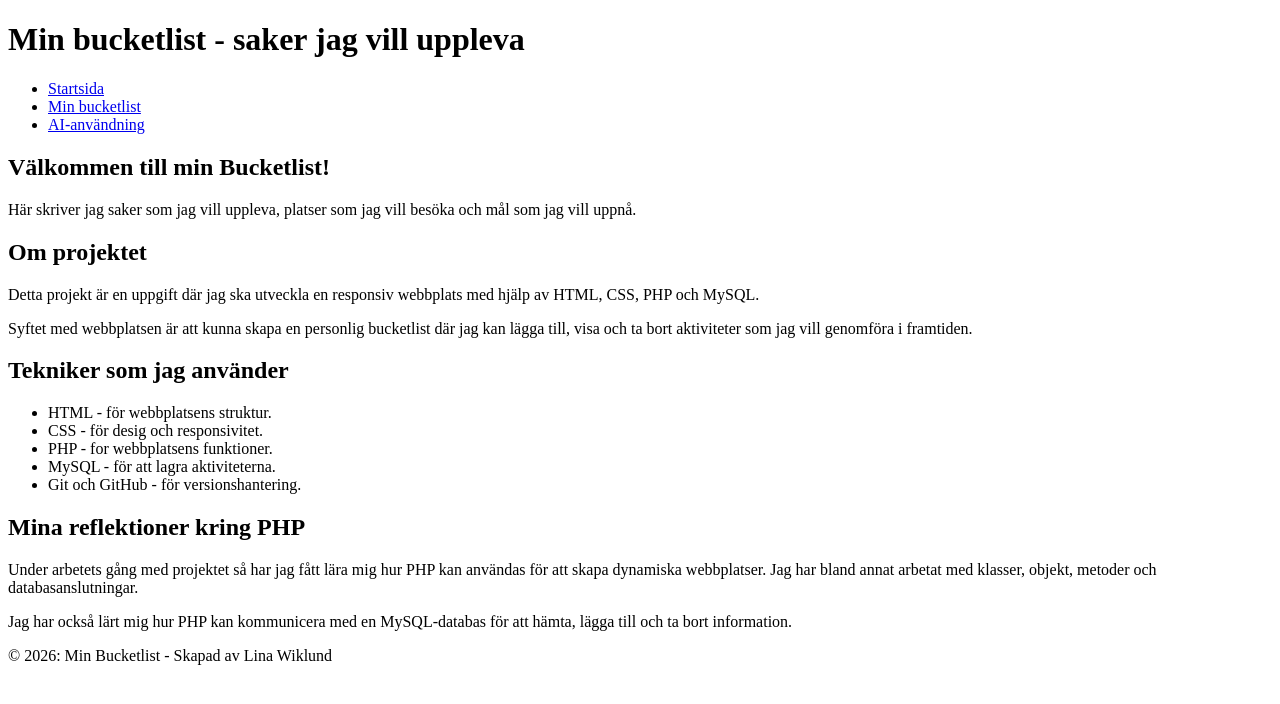
After one commit to linaling92ll-sys/my-bucketlist, a PHP site: page / in a window 1280 px wide. The commit adds this page. Shown: the top 704 px of the page. Run offline with PHP 8.4, Linux system fonts and the light colour scheme.

Commit message:
Har skrivit information på index.php sidan

```diff
--- a/includes/header.php
+++ b/includes/header.php
@@ -8,7 +8,7 @@
 </head>
 <body>
     <header>
-        <h1>Min Bucketlist</h1>
+        <h1><?=$pageTitle ?? "Min Bucketlist" ?></h1>
         <nav>
             <ul>
                 <li><a href="index.php">Startsida</a></li>
--- /dev/null
+++ b/index.php
@@ -0,0 +1,51 @@
+<?php
+//Anger sidans rubrik
+$pageTitle = "Min bucketlist - saker jag vill uppleva";
+//Hämtar headern
+require_once "includes/header.php";
+?>
+
+<h2>Välkommen till min Bucketlist!</h2>
+<p>Här skriver jag saker som jag vill uppleva,
+platser som jag vill besöka och mål som jag vill uppnå.</p>
+
+<section>
+    <h2>Om projektet</h2>
+    <p>
+        Detta projekt är en uppgift där jag ska utveckla en
+        responsiv webbplats med hjälp av HTML, CSS, PHP och MySQL.
+    </p>
+    <p>
+        Syftet med webbplatsen är att kunna skapa en personlig bucketlist
+        där jag kan lägga till, visa och ta bort aktiviteter som jag vill genomföra
+        i framtiden.
+    </p>
+</section>
+<section>
+    <h2>Tekniker som jag använder</h2>
+    <ul>
+        <li>HTML - för webbplatsens struktur.</li>
+        <li>CSS - för desig och responsivitet.</li>
+        <li>PHP - for webbplatsens funktioner.</li>
+        <li>MySQL - för att lagra aktiviteterna.</li>
+        <li>Git och GitHub - för versionshantering.</li>
+    </ul>
+</section>
+<section>
+    <h2>Mina reflektioner kring PHP</h2>
+    <p>
+        Under arbetets gång med projektet så har jag fått lära mig hur
+        PHP kan användas för att skapa dynamiska webbplatser.
+        Jag har bland annat arbetat med klasser, objekt, metoder
+        och databasanslutningar.
+    </p>
+    <p>
+        Jag har också lärt mig hur PHP kan kommunicera med en MySQL-databas för att hämta, lägga till
+        och ta bort information.
+    </p>
+</section>
+
+<?php
+//Hämtar footern
+require_once "includes/footer.php";
+?>
```
